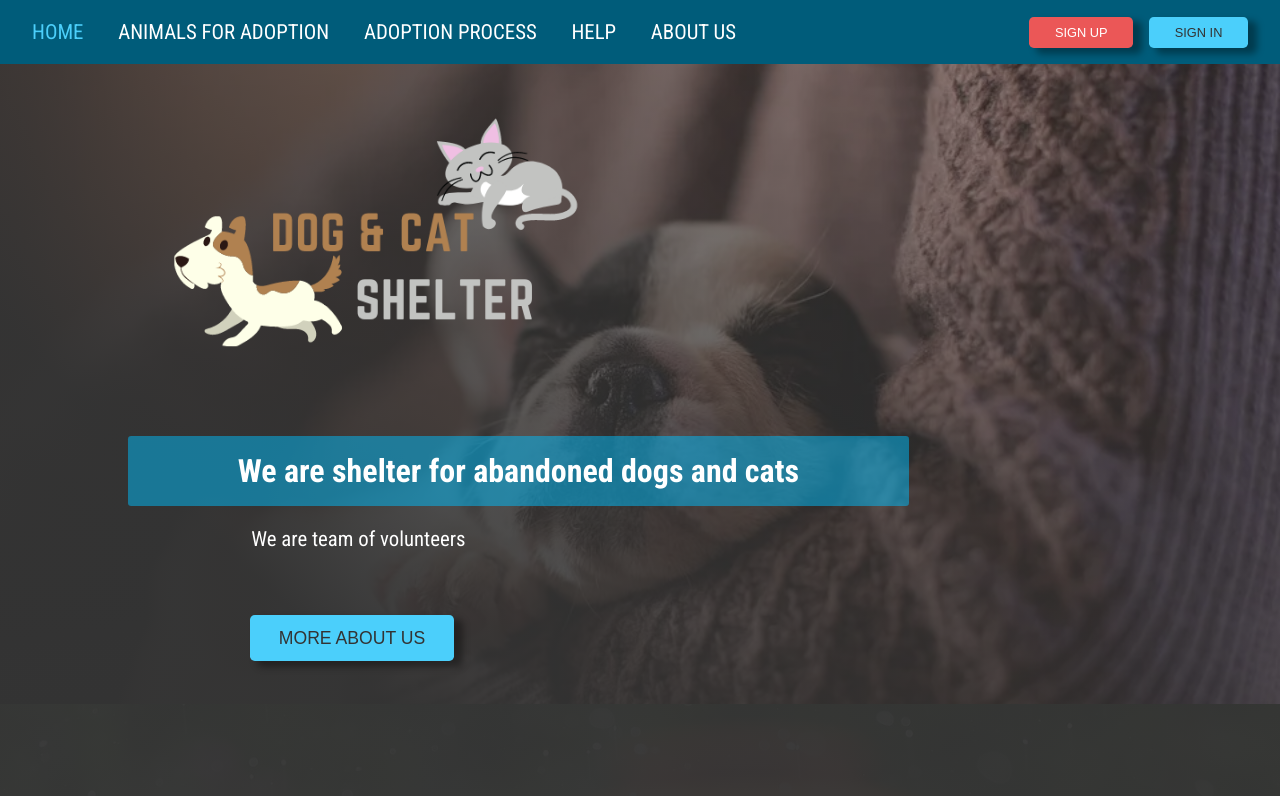
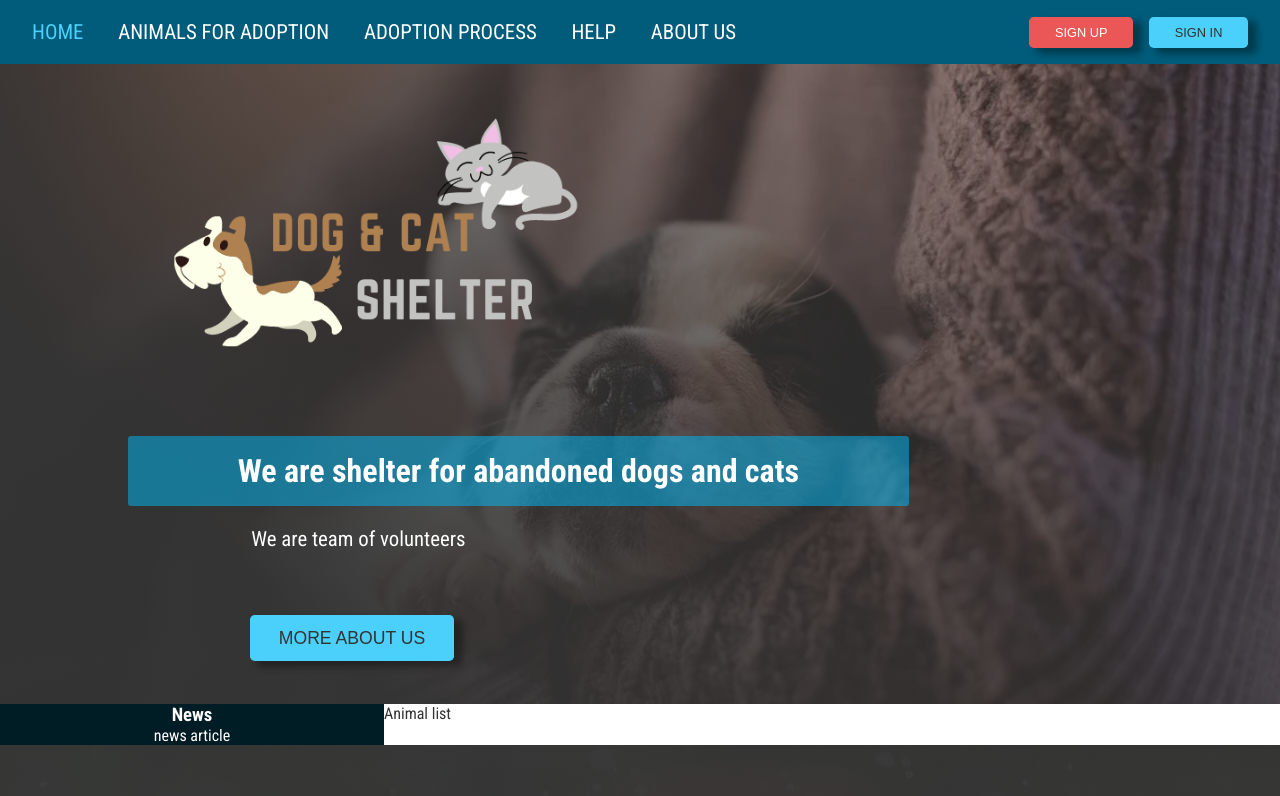
Before and after one commit to Allicce/adopt-app, a React (Create React App) app: page / in a window 1280 px wide. Shown: the top 796 px of the page. Built offline with nearby package versions, Linux system fonts and the light colour scheme.

Commit message:
chore(welcome page) add layout for main page

```diff
--- /dev/null
+++ b/src/common/components/newsArticle/NewsArticle.js
@@ -0,0 +1,6 @@
+import React from "react";
+
+const NewsArticle = () => {
+  return <div>news article</div>;
+};
+export default NewsArticle;
--- /dev/null
+++ b/src/modules/animalList/AnimalList.js
@@ -0,0 +1,6 @@
+import React from "react";
+
+const AnimalList = () => {
+  return <div>Animal list</div>;
+};
+export default AnimalList;
--- /dev/null
+++ b/src/modules/news/News.js
@@ -0,0 +1,13 @@
+import React from "react";
+import NewsArticle from "../../common/components/newsArticle/NewsArticle";
+import { NewsWrapper } from "./NewsWrapper";
+
+const News = () => {
+  return (
+    <NewsWrapper>
+      <h3>News</h3>
+      <NewsArticle />
+    </NewsWrapper>
+  );
+};
+export default News;
--- /dev/null
+++ b/src/modules/news/NewsWrapper.js
@@ -0,0 +1,15 @@
+import styled from "styled-components";
+import * as color from "../../styles/abstracts/colourVariables";
+
+export const NewsWrapper = styled.div`
+  height: 100%;
+  width: 100%;
+  background: linear-gradient(rgba(0, 0, 0, 0.85), rgba(0, 0, 0, 0.85))
+    ${color.PRIMARY_COLOR};
+  color: ${color.WHITE};
+  flex: 30% 0 0;
+
+  h3 {
+    margin: 0;
+  }
+`;
--- /dev/null
+++ b/src/pages/welcomePage/MainWrapper.js
@@ -0,0 +1,6 @@
+import styled from "styled-components";
+import * as color from "../../styles/abstracts/colourVariables";
+
+export const MainWrapper = styled.div`
+  display: flex;
+`;
--- a/src/pages/welcomePage/WelcomePage.js
+++ b/src/pages/welcomePage/WelcomePage.js
@@ -3,6 +3,9 @@ import Footer from "../../modules/footer/Footer";
 import { LandingPageWrapper } from "./LandingPageWrapper";
 import logo from "../../assets/img/you (1).png";
 import RectangleButton from "../../common/components/buttons/rectangleButton/RectangleButton";
+import News from "../../modules/news/News";
+import AnimalList from "../../modules/animalList/AnimalList";
+import { MainWrapper } from "./MainWrapper";
 
 export const WelcomePage = () => {
   return (
@@ -19,6 +22,12 @@ export const WelcomePage = () => {
           </div>
         </div>
       </LandingPageWrapper>
+      <MainWrapper>
+        <News />
+        <div>
+          <AnimalList />
+        </div>
+      </MainWrapper>
       <Footer />
     </div>
   );
```
